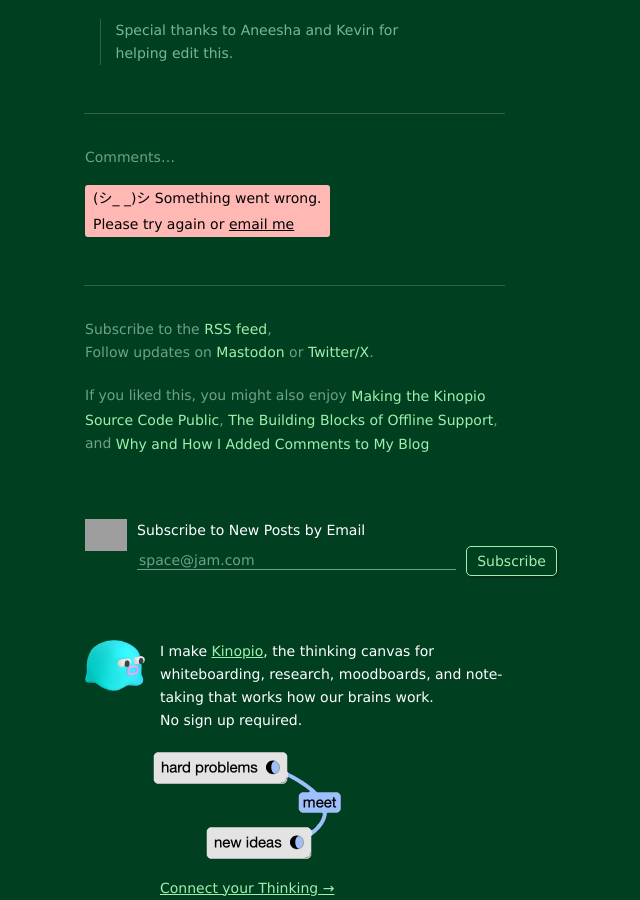
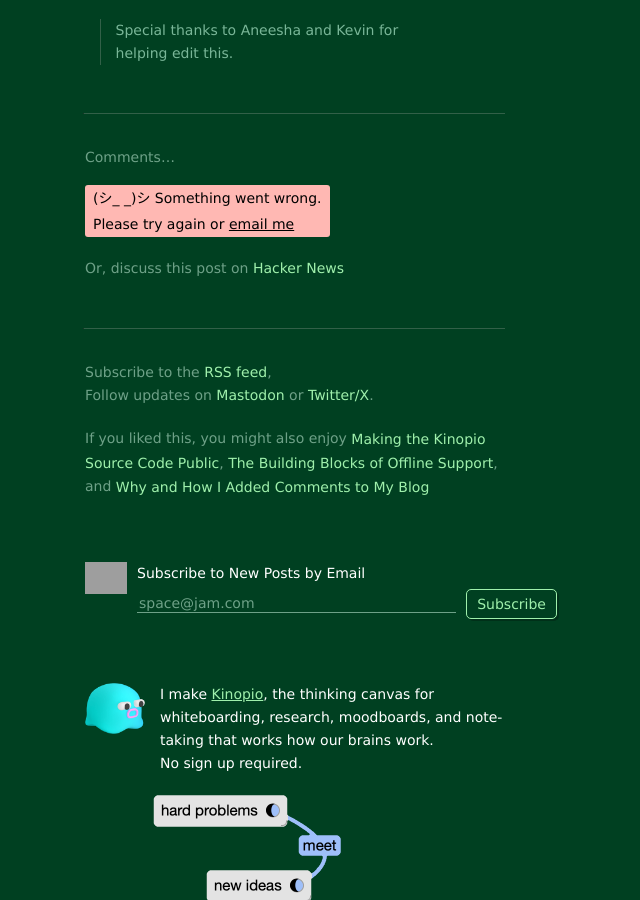
Before and after one commit to pketh/pketh.github.io, a Jekyll site: the page built from _posts/2024-09-24-towards-a-better-whiteboard.md, in a window 1280 px wide and 900 px high, scrolled down 6700 px. Shown: the whole window, without its empty margins (485-1125 px from the left). Built offline with Jekyll 4.4.1, drawn with Linux system fonts in a browser that asks for light colours; some of the changed lines change nothing that is shown; grey boxes are pictures that could not be loaded.

Commit message:
add hn link

```diff
--- a/_posts/2024-09-24-towards-a-better-whiteboard.md
+++ b/_posts/2024-09-24-towards-a-better-whiteboard.md
@@ -3,6 +3,7 @@ layout: post
 title:  "Towards a Better Whiteboard"
 image: "/images/2024/whiteboard/collab.jpg"
 tags: design kinopio
+hackernews: https://news.ycombinator.com/item?id=41649091
 ---
 
 A couple months ago, I wrote a short piece for the [Sublime zine](https://sublime.app/zine) about my vision for collaboration,
```
